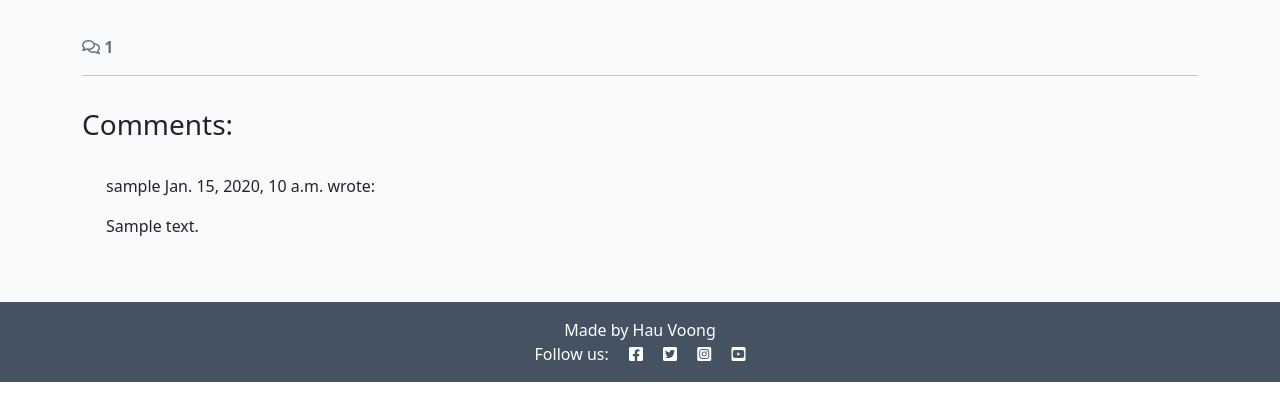
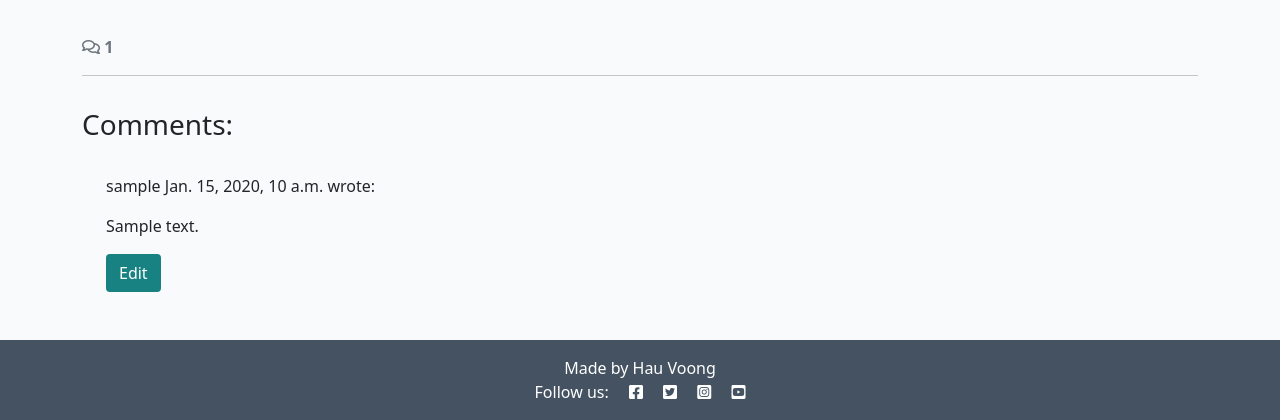
Before and after one commit to hauvoong/Haus-Kitchen, a Django app: a page that uses templates/base.html in a window 1280 px wide. Shown: the part 973-1393 px from the top of the page. Before the commit the page ends 1355 px from the top, so only its background shows below. Run offline with Django 4.2, Linux system fonts and the light colour scheme; a user stored in the database is signed in; tables that the repository leaves empty hold one stand-in row (values such as "Sample post"); some libraries are stand-ins or nearby versions.

Commit message:
Add edit function for comments

```diff
--- a/recipes/templates/recipes/recipe_detail.html
+++ b/recipes/templates/recipes/recipe_detail.html
@@ -110,6 +110,10 @@
             This comment is awaiting approval
           </p>
           {% endif %}
+          {% if user.is_authenticated and comment.author == user %}
+            <button class="btn btn-edit"
+                comment_id="{{ comment.id }}">Edit</button>
+            {% endif %}
         </div>
         <!-- Our for loop ends here -->
         {% endfor %}
@@ -119,3 +123,7 @@
 </div>
 
 {% endblock content %}
+
+{% block extras %}
+<script src="{% static 'js/comments.js' %}"></script>
+{% endblock %}
--- a/recipes/urls.py
+++ b/recipes/urls.py
@@ -5,4 +5,6 @@ urlpatterns = [
     path('', views.RecipeList.as_view(), name='home'),
     path('add/', views.add_recipe, name='add_recipe'),
     path('<slug:slug>/', views.recipe_detail, name='recipe_detail'),
+    path('<slug:slug>/edit_comment/<int:comment_id>',
+         views.comment_edit, name='comment_edit'),
     ]
--- a/recipes/views.py
+++ b/recipes/views.py
@@ -1,8 +1,9 @@
-from django.shortcuts import render, get_object_or_404, redirect
+from django.shortcuts import render, get_object_or_404, redirect, reverse
 from django.views import generic
-from .models import Recipe
+from .models import Recipe, Comment
 from .forms import CommentForm
 from django.contrib import messages
+from django.http import HttpResponseRedirect
 from django.contrib.auth.decorators import login_required
 from django.core.exceptions import PermissionDenied
 from .forms import RecipeForm
@@ -63,6 +64,29 @@ def recipe_detail(request, slug):
 )
 
 
+def comment_edit(request, slug, comment_id):
+    """
+    view to edit comments
+    """
+    if request.method == "POST":
+
+        queryset = Recipe.objects.filter(status=1)
+        recipe = get_object_or_404(queryset, slug=slug)
+        comment = get_object_or_404(Comment, pk=comment_id)
+        comment_form = CommentForm(data=request.POST, instance=comment)
+
+        if comment_form.is_valid() and comment.author == request.user:
+            comment = comment_form.save(commit=False)
+            comment.recipe = recipe
+            comment.approved = False
+            comment.save()
+            messages.add_message(request, messages.SUCCESS, 'Comment Updated!')
+        else:
+            messages.add_message(request, messages.ERROR, 'Error updating comment!')
+
+    return HttpResponseRedirect(reverse('recipe_detail', args=[slug]))
+
+
 @login_required
 def add_recipe(request):
     if not request.user.is_superuser:
--- /dev/null
+++ b/static/js/comments.js
@@ -0,0 +1,24 @@
+const editButtons = document.getElementsByClassName("btn-edit");
+const commentText = document.getElementById("id_content");
+const commentForm = document.getElementById("commentForm");
+const submitButton = document.getElementById("submitButton");
+
+/**
+* Initializes edit functionality for the provided edit buttons.
+*
+* For each button in the `editButtons` collection:
+* - Retrieves the associated comment's ID upon click.
+* - Fetches the content of the corresponding comment.
+* - Populates the `commentText` input/textarea with the comment's content for editing.
+* - Updates the submit button's text to "Update".
+* - Sets the form's action attribute to the `edit_comment/{commentId}` endpoint.
+*/
+for (let button of editButtons) {
+    button.addEventListener("click", (e) => {
+        let commentId = e.target.getAttribute("comment_id");
+        let commentContent = document.getElementById(`comment${commentId}`).innerText;
+        commentText.value = commentContent;
+        submitButton.innerText = "Update";
+        commentForm.setAttribute("action", `edit_comment/${commentId}`);
+    });
+}
--- a/templates/base.html
+++ b/templates/base.html
@@ -119,7 +119,7 @@
         integrity="sha384-gtEjrD/SeCtmISkJkNUaaKMoLD0//ElJ19smozuHV6z3Iehds+3Ulb9Bn9Plx0x4" crossorigin="anonymous">
         </script>
 
-    <script src="{% static 'js/script.js' %}"></script>
+
 
     <script>
   document.addEventListener('DOMContentLoaded', function () {
@@ -149,6 +149,9 @@
   });
 </script>
 
+{% block extras %}
+    {% endblock %}
+
 </body>
 
 </html>
```
Also changed, not shown: static/js/script.js (deleted).
